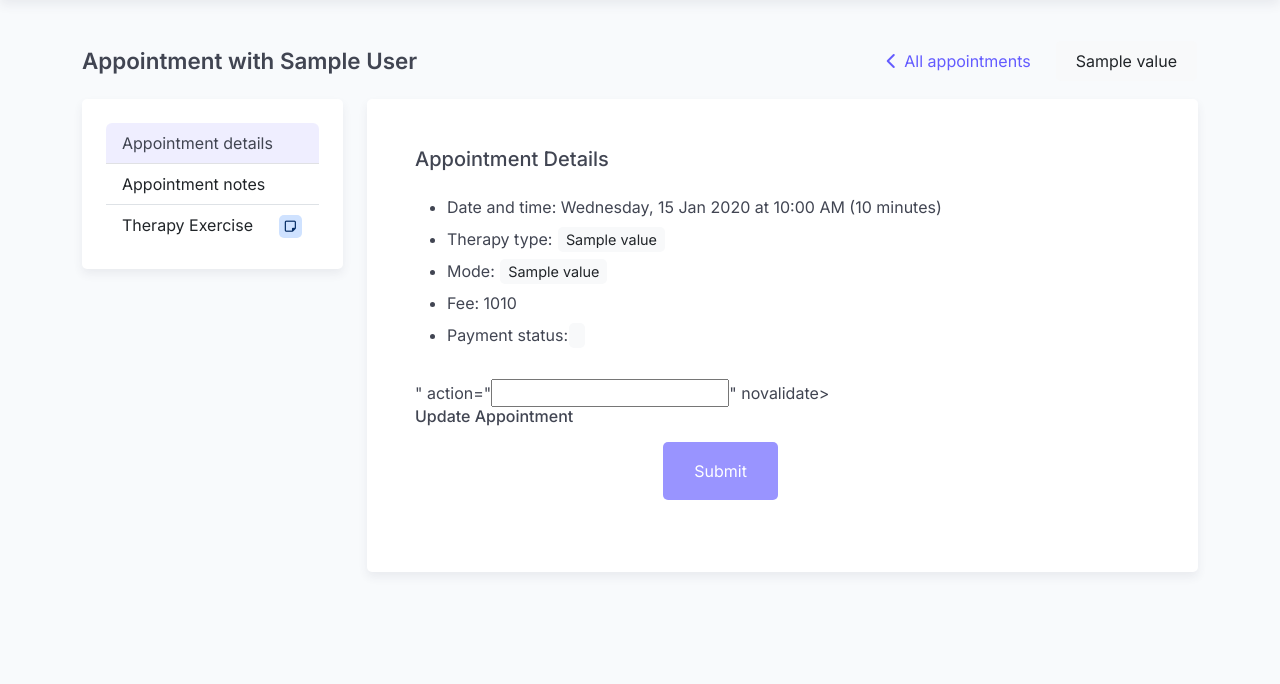
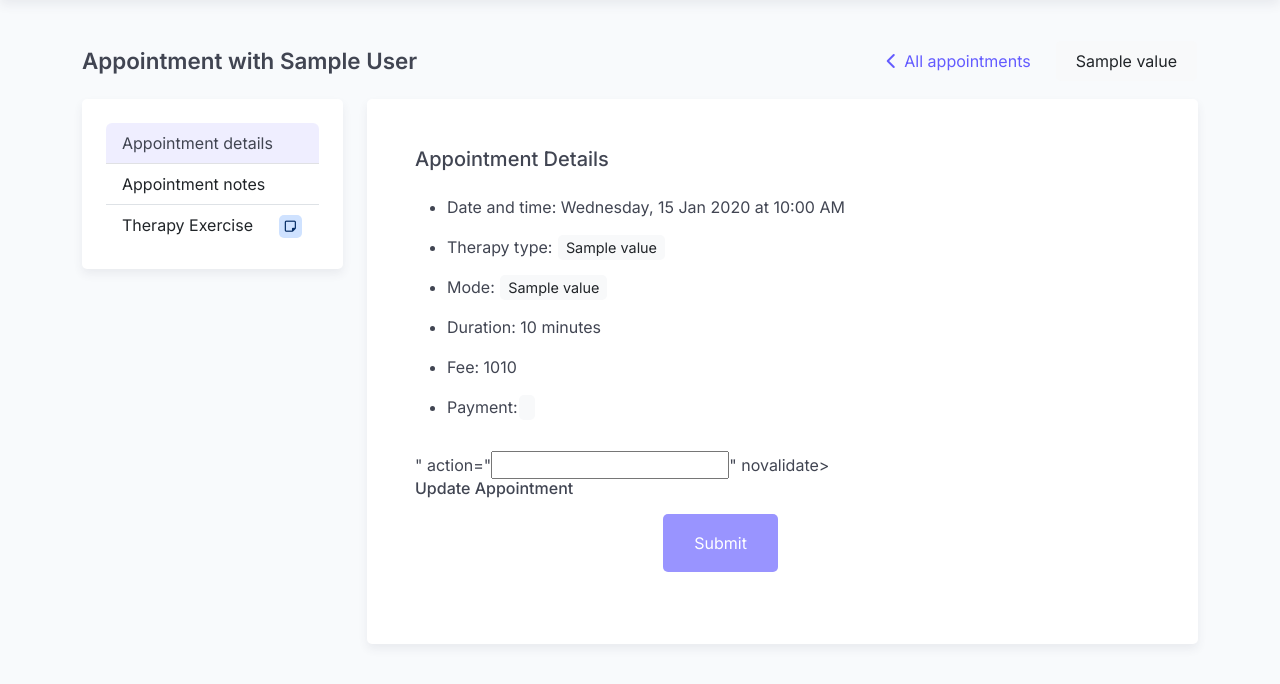
Before and after one commit to neilshaabi/mindli, a Python web app: template app/templates/appointment.html in a window 1280 px wide. Shown: the part 56-740 px from the top of the page. Run offline with Jinja, Linux system fonts and the light colour scheme; the template is opened without the code that fills it: most values are stand-ins (such as "Sample title", 1, 10 or a date in 2020); form fields are guessed from the names that the template uses; style sheets or scripts are compiled from the project's sources; some libraries are stand-ins or nearby versions.

Commit message:
Update appointment.html

```diff
--- a/app/templates/appointment.html
+++ b/app/templates/appointment.html
@@ -83,11 +83,12 @@
                                 </div>
 
                                 <ul>
-                                    <li class="mb-2">Date and time: {{ appointment.time.strftime('%A, %d %b %Y at %I:%M %p') }} ({{ appointment.appointment_type.duration }} minutes)</li>
-                                    <li class="mb-2">Therapy type: {{ tag(label=appointment.appointment_type.therapy_type.value, status=appointment.appointment_type.therapy_type.name, with_icon=True) }}</li>
-                                    <li class="mb-2">Mode: {{ tag(label=appointment.appointment_type.therapy_mode.value, status=appointment.appointment_type.therapy_mode.name, with_icon=True) }}</li>
-                                    <li class="mb-2">Fee: {{ appointment.appointment_type.fee_currency }}{{ appointment.appointment_type.fee_amount }}</li>
-                                    <li class="mb-2">Payment status: {{ tag(label=appointment.payment_status.value, status=appointment.payment_status.name, with_icon=True) }}</li>
+                                    <li class="mb-3">Date and time: {{ appointment.time.strftime('%A, %d %b %Y at %I:%M %p') }}</li>
+                                    <li class="mb-3">Therapy type: {{ tag(label=appointment.appointment_type.therapy_type.value, status=appointment.appointment_type.therapy_type.name, with_icon=True) }}</li>
+                                    <li class="mb-3">Mode: {{ tag(label=appointment.appointment_type.therapy_mode.value, status=appointment.appointment_type.therapy_mode.name, with_icon=True) }}</li>
+                                    <li class="mb-3">Duration: {{ appointment.appointment_type.duration }} minutes</li>
+                                    <li class="mb-3">Fee: {{ appointment.appointment_type.fee_currency }}{{ appointment.appointment_type.fee_amount }}</li>
+                                    <li class="mb-3">Payment: {{ tag(label=appointment.payment_status.value, status=appointment.payment_status.name, with_icon=True) }}</li>
                                 </ul>
 
                             </div>
```
